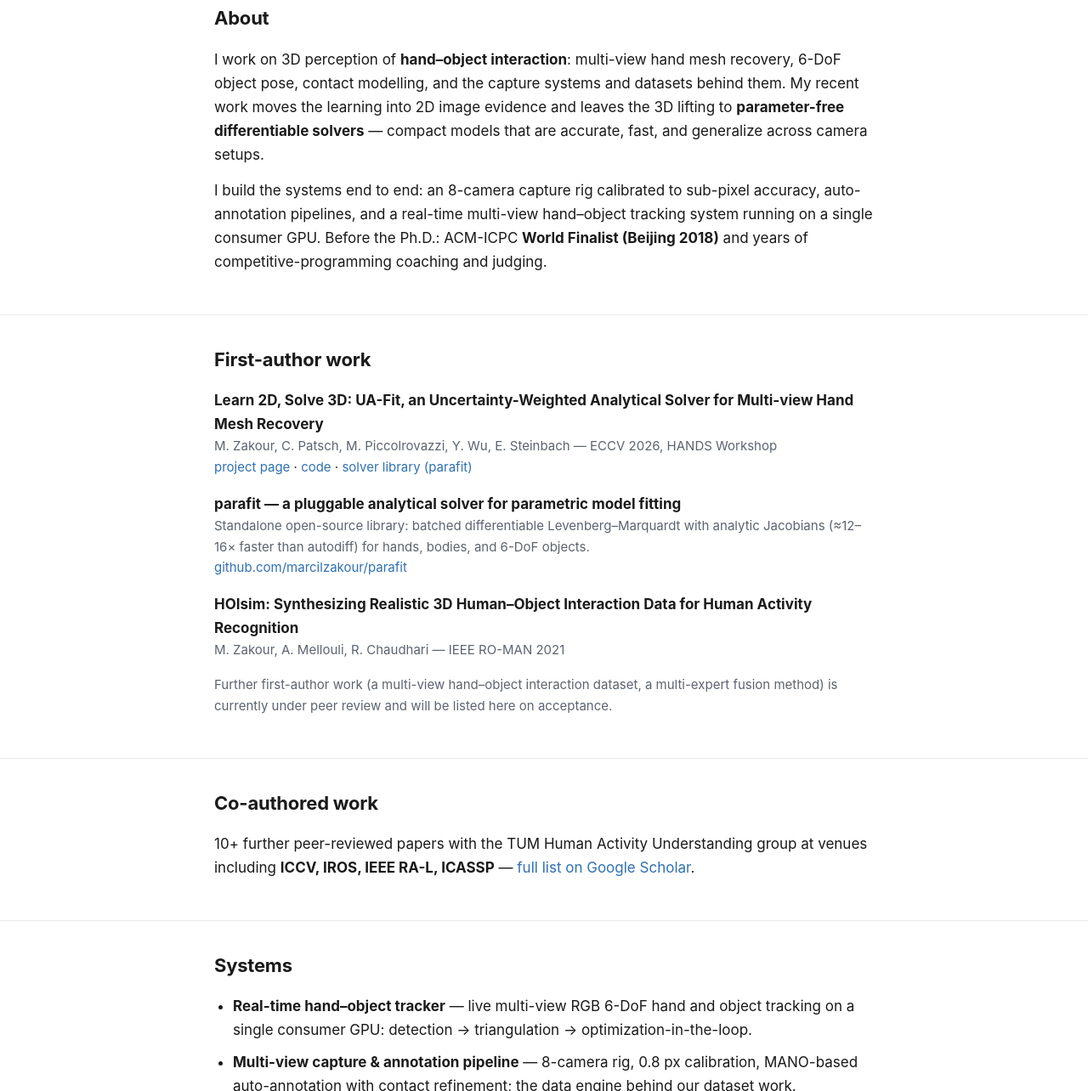
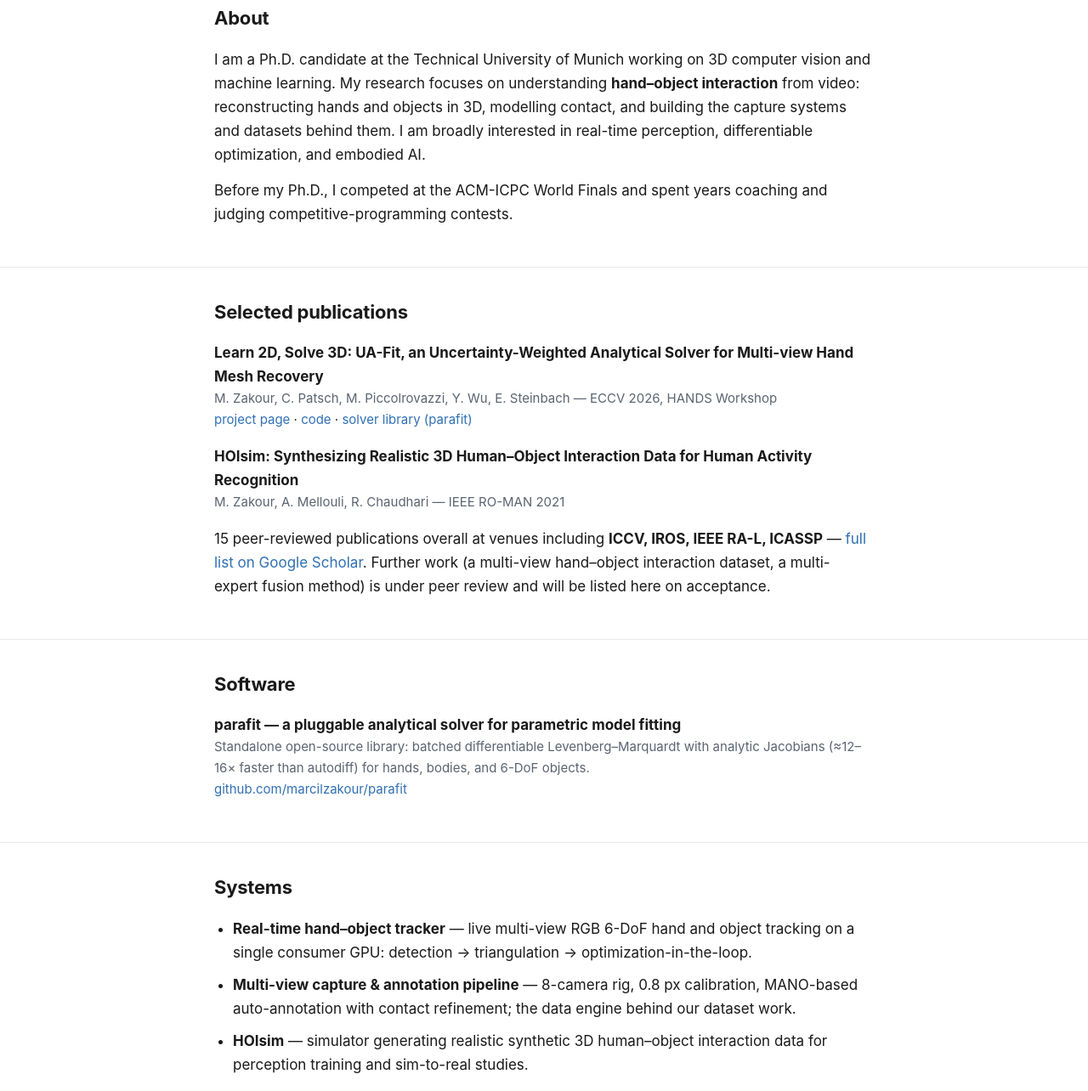
Before and after one commit to MarsilZakour/MarsilZakour.github.io, a plain HTML site: page index.html in a window 1280 px wide. Shown: the part 374-1658 px from the top of the page at 85% size. Drawn offline with Linux system fonts and the light colour scheme.

Commit message:
Merge publications into one section, move parafit to Software, generalize About

```diff
--- a/index.html
+++ b/index.html
@@ -62,21 +62,19 @@
 <section>
   <div class="wrap">
     <h2>About</h2>
-    <p>I work on 3D perception of <b>hand–object interaction</b>: multi-view hand mesh recovery,
-      6-DoF object pose, contact modelling, and the capture systems and datasets behind them.
-      My recent work moves the learning into 2D image evidence and leaves the 3D lifting to
-      <b>parameter-free differentiable solvers</b> — compact models that are accurate, fast,
-      and generalize across camera setups.</p>
-    <p>I build the systems end to end: an 8-camera capture rig calibrated to sub-pixel accuracy,
-      auto-annotation pipelines, and a real-time multi-view hand–object tracking system running on
-      a single consumer GPU. Before the Ph.D.: ACM-ICPC <b>World Finalist (Beijing 2018)</b> and
-      years of competitive-programming coaching and judging.</p>
+    <p>I am a Ph.D. candidate at the Technical University of Munich working on 3D computer vision
+      and machine learning. My research focuses on understanding <b>hand–object interaction</b>
+      from video: reconstructing hands and objects in 3D, modelling contact, and building the
+      capture systems and datasets behind them. I am broadly interested in real-time perception,
+      differentiable optimization, and embodied AI.</p>
+    <p>Before my Ph.D., I competed at the ACM-ICPC World Finals and spent years coaching and
+      judging competitive-programming contests.</p>
   </div>
 </section>
 
 <section>
   <div class="wrap">
-    <h2>First-author work</h2>
+    <h2>Selected publications</h2>
     <div class="pub">
       <div class="t">Learn 2D, Solve 3D: UA-Fit, an Uncertainty-Weighted Analytical Solver for Multi-view Hand Mesh Recovery</div>
       <div class="v">M. Zakour, C. Patsch, M. Piccolrovazzi, Y. Wu, E. Steinbach — ECCV 2026, HANDS Workshop</div>
@@ -85,26 +83,25 @@
         <a href="https://github.com/marcilzakour/parafit">solver library (parafit)</a></div>
     </div>
     <div class="pub">
+      <div class="t">HOIsim: Synthesizing Realistic 3D Human–Object Interaction Data for Human Activity Recognition</div>
+      <div class="v">M. Zakour, A. Mellouli, R. Chaudhari — IEEE RO-MAN 2021</div>
+    </div>
+    <p>15 peer-reviewed publications overall at venues including <b>ICCV, IROS, IEEE RA-L, ICASSP</b> —
+      <a href="https://scholar.google.com/citations?user=WC_55Y0AAAAJ">full list on Google Scholar</a>.
+      Further work (a multi-view hand–object interaction dataset, a multi-expert fusion method)
+      is under peer review and will be listed here on acceptance.</p>
+  </div>
+</section>
+
+<section>
+  <div class="wrap">
+    <h2>Software</h2>
+    <div class="pub">
       <div class="t">parafit — a pluggable analytical solver for parametric model fitting</div>
       <div class="v">Standalone open-source library: batched differentiable Levenberg–Marquardt with analytic Jacobians
         (≈12–16× faster than autodiff) for hands, bodies, and 6-DoF objects.</div>
       <div class="l"><a href="https://github.com/marcilzakour/parafit">github.com/marcilzakour/parafit</a></div>
     </div>
-    <div class="pub">
-      <div class="t">HOIsim: Synthesizing Realistic 3D Human–Object Interaction Data for Human Activity Recognition</div>
-      <div class="v">M. Zakour, A. Mellouli, R. Chaudhari — IEEE RO-MAN 2021</div>
-    </div>
-    <p class="note">Further first-author work (a multi-view hand–object interaction dataset, a
-      multi-expert fusion method) is currently under peer review and will be listed here on acceptance.</p>
-  </div>
-</section>
-
-<section>
-  <div class="wrap">
-    <h2>Co-authored work</h2>
-    <p>10+ further peer-reviewed papers with the TUM Human Activity Understanding group at venues
-      including <b>ICCV, IROS, IEEE RA-L, ICASSP</b> —
-      <a href="https://scholar.google.com/citations?user=WC_55Y0AAAAJ">full list on Google Scholar</a>.</p>
   </div>
 </section>
 
```
